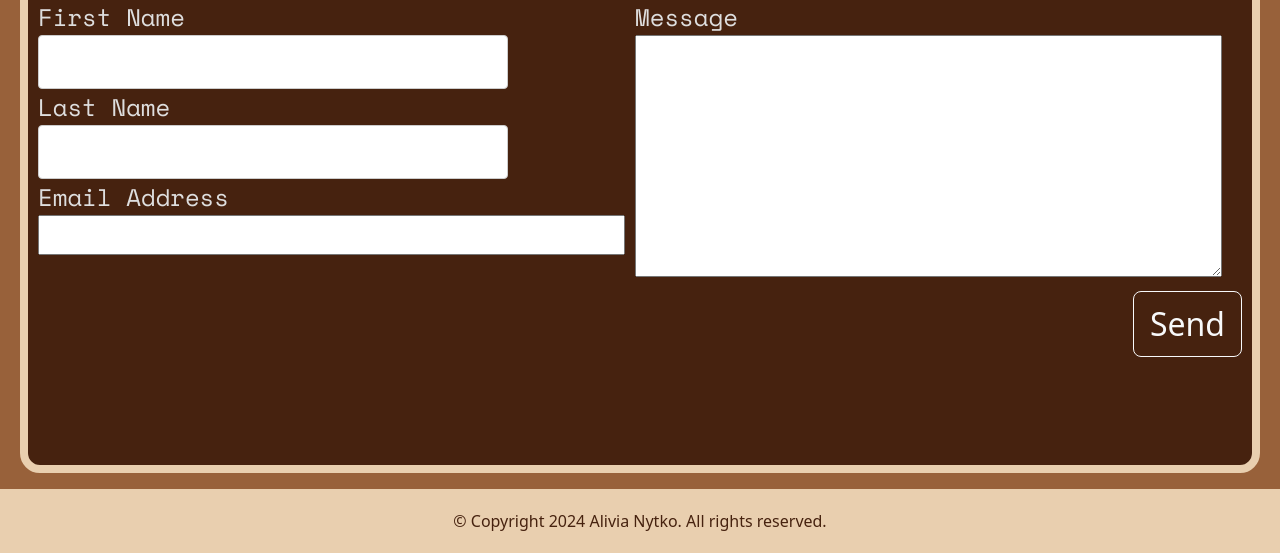
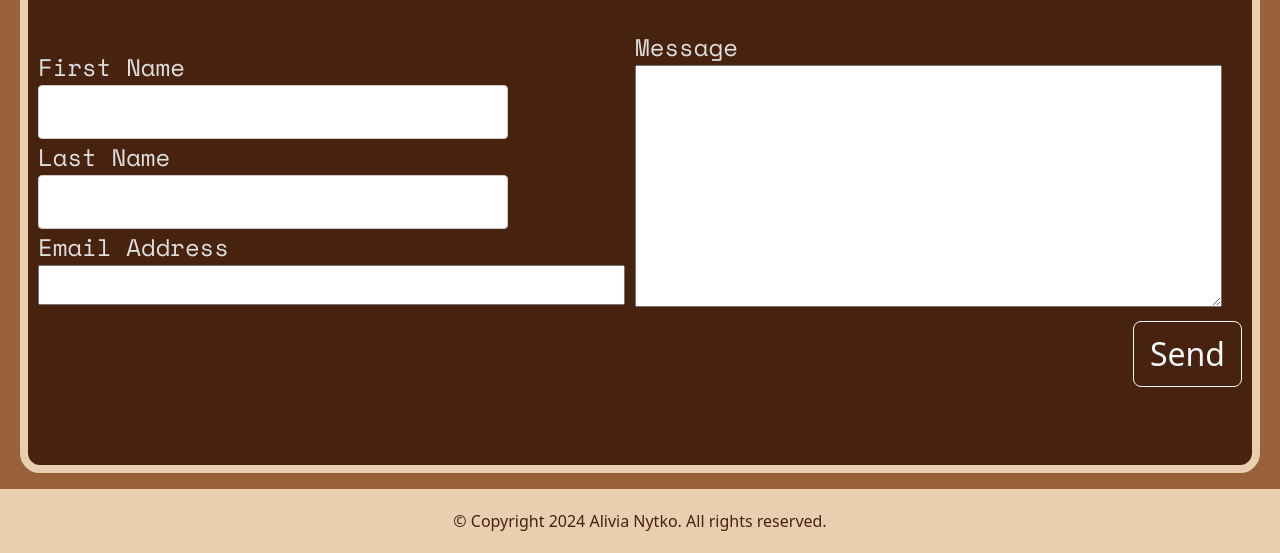
Before and after one commit to anytko/js_search_engine, a plain HTML site: page contact.html in a window 1280 px wide. Shown: the part 247-800 px from the top of the page. Drawn offline with nearby package versions, Linux system fonts and the light colour scheme.

Commit message:
Updated margins for contact form

```diff
--- a/css/style.css
+++ b/css/style.css
@@ -222,6 +222,7 @@ input[type="submit"] {
     justify-content: space-between;
     width: 100%;
     flex-grow: 1;
+    margin-top: 30px;
   }
 
   .form_text {
@@ -235,6 +236,7 @@ input[type="submit"] {
     width: 50%;
     flex: 1;
     margin-right: 10px;
+    margin-top: 20px;
   }
 
   .first_name,
```
Also changed, not shown: 1 other file.
